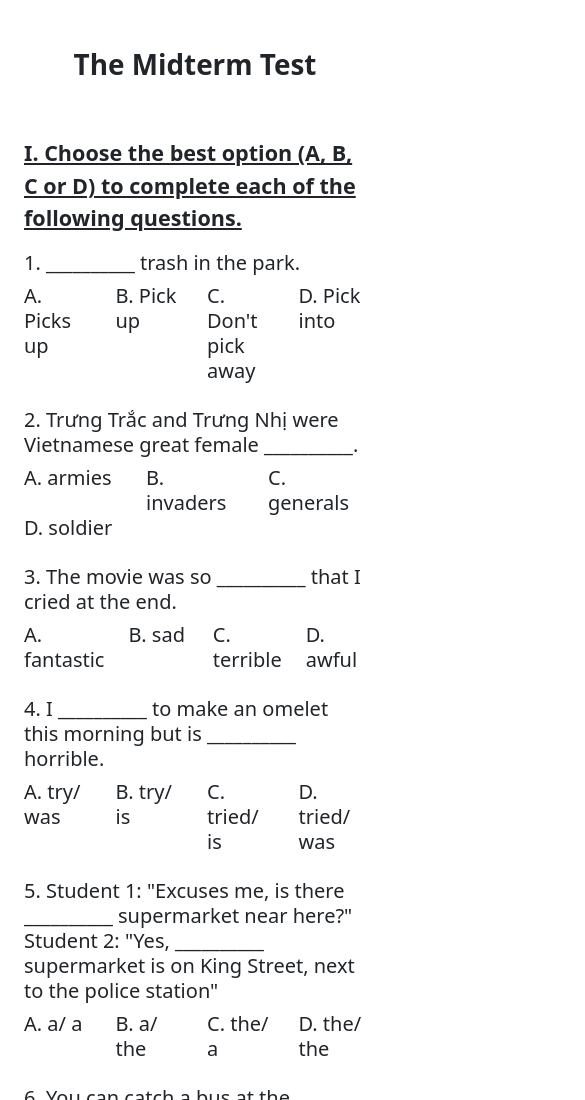
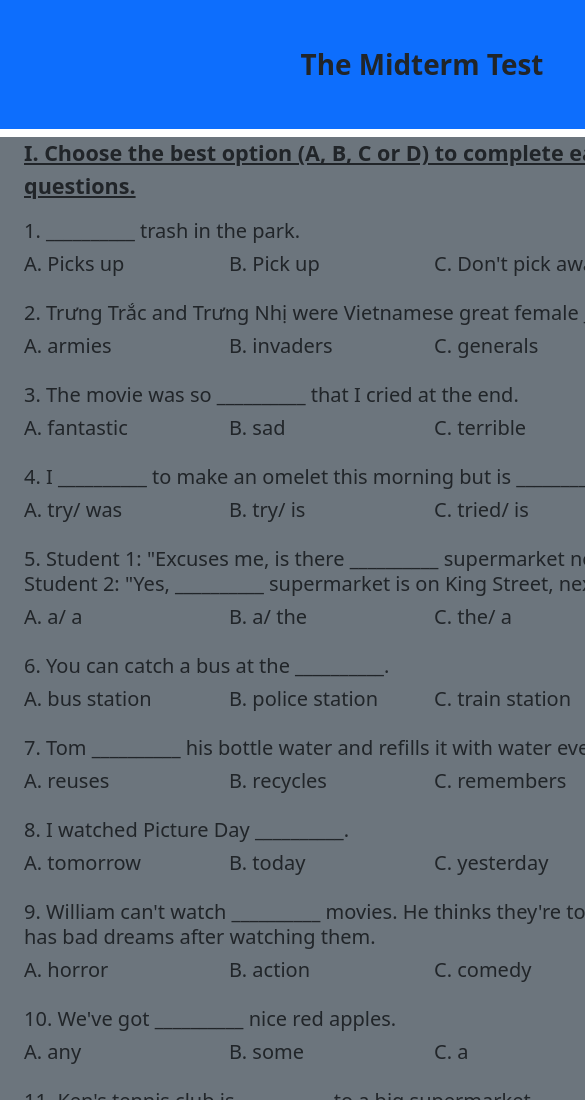
Before and after one commit to hatrieudat/eng-test, a plain HTML site: page index.html in a window 390 px wide. Shown: the top 1100 px of the page, 585 px wide, since content can reach past the window. Drawn offline with nearby package versions, Linux system fonts and the light colour scheme.

Commit message:
add responsive

```diff
--- a/index.html
+++ b/index.html
@@ -15,9 +15,16 @@
       crossorigin="anonymous"
     />
   </head>
+  <style>
+    @media (max-width: 575.98px) {
+      body {
+        width: 100dvh;
+      }
+    }
+  </style>
   <body>
-    <h1 class="text-center fw-bold p-5">The Midterm Test</h1>
-    <main class="container">
+    <h1 class="text-center fw-bold p-5 bg-primary">The Midterm Test</h1>
+    <main class="container bg-secondary">
       <div class="container" id="idx-1"></div>
       <div class="container" id="idx-2"></div>
       <div class="container" id="idx-3"></div>
```
